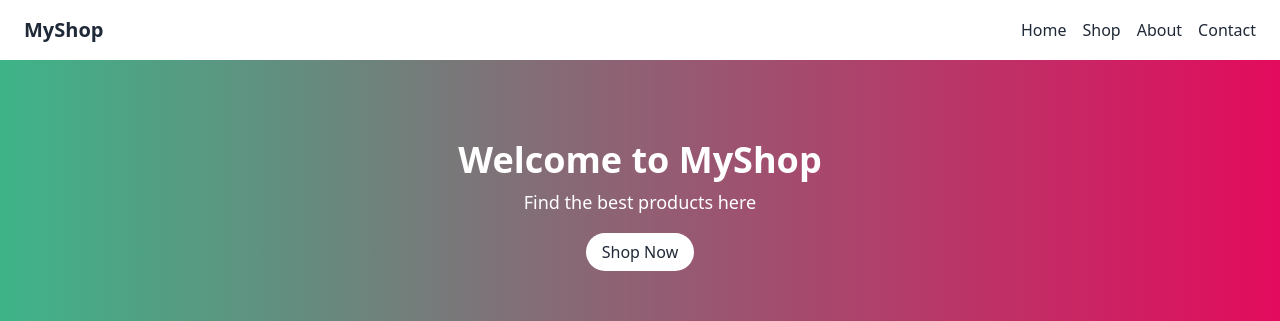
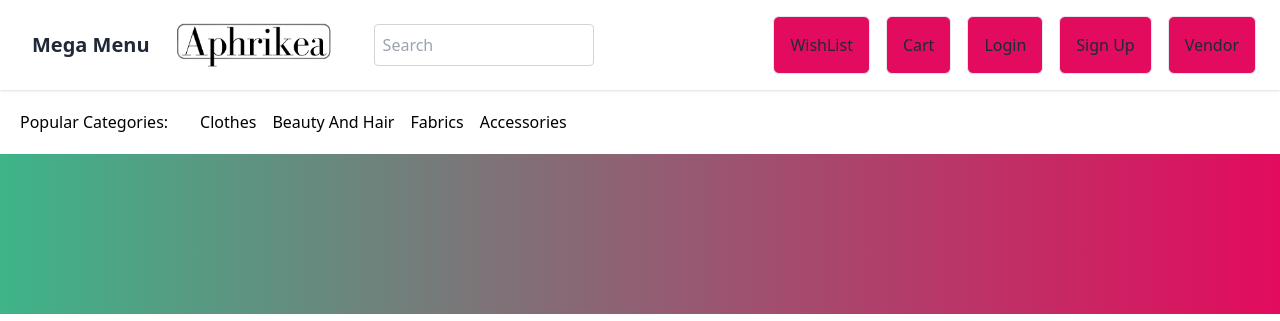
Before and after one commit to G-RIMA/multivendor-ecommerse-website, a Next.js app in the folder frontend/: page / in a window 1280 px wide. Shown: the top 321 px of the page. Built offline with nearby package versions, Linux system fonts and the light colour scheme.

Commit message:
improve on HomePage

```diff
--- a/frontend/src/components/Homepage.tsx
+++ b/frontend/src/components/Homepage.tsx
@@ -1,33 +1,50 @@
 import Head from 'next/head';
+import InfiniteScroll from 'react-infinite-scroll-component';
+
 
 const HomePage = () => {
   return (
     <div>
       <Head>
-        <title>E-commerce Website</title>
+        <title>Aphrikea</title>
         <meta name="description" content="Welcome to our e-commerce website" />
         <link rel="icon" href="/favicon.ico" />
       </Head>
 
       <header className="bg-white shadow">
         <div className="container mx-auto px-6 py-4 flex justify-between items-center">
-          <div className="text-xl font-bold text-gray-800">MyShop</div>
-          <nav className="space-x-4">
-            <a href="#" className="text-gray-800 hover:text-gray-600">Home</a>
-            <a href="#" className="text-gray-800 hover:text-gray-600">Shop</a>
-            <a href="#" className="text-gray-800 hover:text-gray-600">About</a>
-            <a href="#" className="text-gray-800 hover:text-gray-600">Contact</a>
+          <div className="flex items-center space-x-4 text-xl font-bold text-gray-800">
+            <button className="p-2">Mega Menu</button>
+            <img src="/logo.png" alt="logo" className='w-40' />
+          </div>
+          <div className="flex-1">
+            <input type="text" placeholder="Search" className="ml-10 w-1/2 p-2 border border-gray-300 rounded"/>
+          </div>
+          <nav className="flex space-x-4">
+            <button className="p-4 text-gray-800 hover:text-gray-600 border rounded-md bg-raspberry">WishList</button>
+            <button className="p-4 text-gray-800 hover:text-gray-600 border rounded-md bg-raspberry">Cart</button>
+            <button className="p-4 text-gray-800 hover:text-gray-600 border rounded-md bg-raspberry">Login</button>
+            <button className="p-4 text-gray-800 hover:text-gray-600 border rounded-md bg-raspberry">Sign Up</button>
+            <button className="p-4 text-gray-800 hover:text-gray-600 border rounded-md bg-raspberry">Vendor</button>
           </nav>
         </div>
       </header>
 
       <main>
+        <section className="flex space-x-8 container mx-auto px-5 py-5">
+          <div>
+            <h3>Popular Categories: </h3>
+          </div>
+          <div className='flex space-x-4'>
+            <a href="#" className="hover:text-gray-400">Clothes</a>
+            <a href="#" className="hover:text-gray-400">Beauty And Hair</a>
+            <a href="#" className="hover:text-gray-400">Fabrics</a>
+            <a href="#" className="hover:text-gray-400">Accessories</a>
+          </div>
+        </section>
         <section className="bg-gradient-to-r from-mint to-raspberry text-white py-20">
-          <div className="container mx-auto px-6 text-center">
-            <h1 className="text-4xl font-bold mb-2">Welcome to MyShop</h1>
-            <p className="text-lg mb-6">Find the best products here</p>
-            <a href="#" className="bg-white text-gray-800 py-2 px-4 rounded-full hover:bg-gray-200">Shop Now</a>
-          </div>
+
+
         </section>
 
         <section className="container mx-auto px-6 py-20">
--- /dev/null
+++ b/package.json
@@ -0,0 +1,5 @@
+{
+  "dependencies": {
+    "react-infinite-scroll-component": "^6.1.0"
+  }
+}
```
Also changed, not shown: 1 other file (tests, documents, lock files or other folders).
